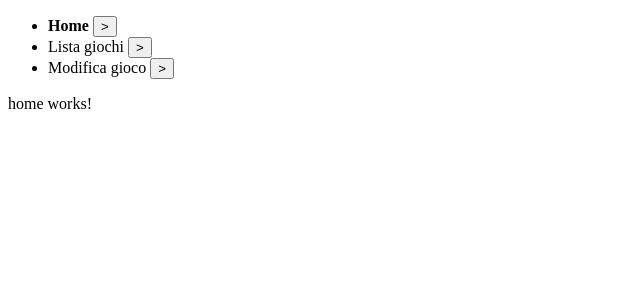
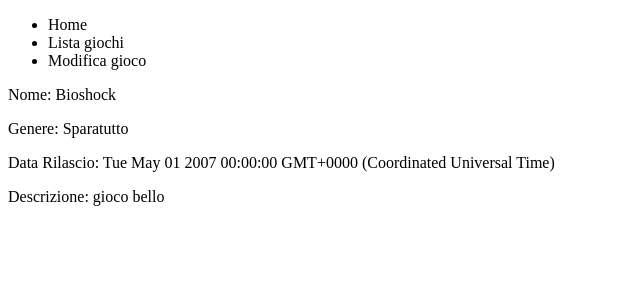
Before and after one commit to LukeSkywa/EsercitazioneBergamo2020, an Angular app: page /portale/detail/1 in a window 1280 px wide. Shown: the top 300 px of the page, without its empty margins (0-640 px from the left). Built offline with nearby package versions, Linux system fonts and the light colour scheme.

Commit message:
aggiunta routing

```diff
--- /dev/null
+++ b/src/app/app-routing.module.ts
@@ -0,0 +1,28 @@
+import { NgModule } from "@angular/core";
+import { RouterModule, Routes } from "@angular/router";
+import { HomeComponent } from './components/home/home.component';
+import { GameListComponent } from './components/game-list/game-list.component';
+import { EditGameComponent } from './components/edit-game/edit-game.component';
+import { GameDetailComponent } from './components/game-detail/game-detail.component';
+import { LoginComponent } from './components/login/login.component';
+
+const appRoutes: Routes = [
+    {
+        path: 'portale', children: [
+            { path: 'home', component: HomeComponent },
+            { path: 'list', component: GameListComponent },
+            { path: 'edit', component: EditGameComponent },
+            { path: 'detail/:id', component: GameDetailComponent },
+        ]
+    },
+    { path: 'login', component: LoginComponent },
+    { path: '', redirectTo: '/login', pathMatch: 'full' }
+];
+
+@NgModule({
+    imports: [
+        RouterModule.forRoot(appRoutes)
+    ],
+    exports: [RouterModule]
+})
+export class AppRoutingModule { }
--- a/src/app/app.component.html
+++ b/src/app/app.component.html
@@ -1,8 +1,2 @@
-<app-menu (selectMenuItem)="componentToShow = $event"></app-menu>
-
-<div [ngSwitch]="componentToShow">
-    <app-home *ngSwitchCase="1"></app-home>
-    <app-game-list *ngSwitchCase="2" (showDetail)="showDetailPage($event)"></app-game-list>
-    <app-edit-game *ngSwitchCase="3"></app-edit-game>
-    <app-game-detail *ngSwitchCase="4" [gameId]="gameIdForDetail"></app-game-detail>
-</div>
+<app-menu></app-menu>
+<router-outlet></router-outlet>
--- a/src/app/app.component.ts
+++ b/src/app/app.component.ts
@@ -6,12 +6,5 @@
   styleUrls: ['./app.component.scss']
 })
 export class AppComponent {
-  componentToShow: number = 1;
-  gameIdForDetail: number;
-
-  showDetailPage(id: number) {
-    this.gameIdForDetail = id;
-    this.componentToShow = 4;
-  }
 
 }
--- a/src/app/components/game-detail/game-detail.component.ts
+++ b/src/app/components/game-detail/game-detail.component.ts
@@ -1,6 +1,7 @@
 import { Component, OnInit, Input } from '@angular/core';
 import { GameItem } from 'src/app/models/game-item.interface';
 import { GameListService } from 'src/app/services/game-list.service';
+import { ActivatedRoute } from '@angular/router';
 
 @Component({
   selector: 'app-game-detail',
@@ -9,15 +10,16 @@
 })
 export class GameDetailComponent implements OnInit {
 
-  @Input()
-  gameId: number;
-
   game: GameItem;
 
-  constructor(private gameListService: GameListService) { }
+  constructor(private gameListService: GameListService, private activatedRoute: ActivatedRoute) { }
 
   ngOnInit(): void {
-    this.game = this.gameListService.getGameItem(this.gameId);
+    this.activatedRoute.paramMap.subscribe(params=>{
+      if(params.get('id') != null){
+        this.game = this.gameListService.getGameItem(Number(params.get('id')));
+      }
+    });
   }
 
 }
--- a/src/app/components/game-list/game-list.component.ts
+++ b/src/app/components/game-list/game-list.component.ts
@@ -1,6 +1,7 @@
 import { Component, OnInit, Output, EventEmitter } from '@angular/core';
 import { GameItem } from 'src/app/models/game-item.interface';
 import { GameListService } from 'src/app/services/game-list.service';
+import { Router } from '@angular/router';
 
 @Component({
   selector: 'app-game-list',
@@ -9,19 +10,16 @@
 })
 export class GameListComponent implements OnInit {
 
-  @Output('showDetail')
-  showDetailEvent: EventEmitter<number> = new EventEmitter();
-
   gameList: GameItem[] = [];
-  constructor(private gameListService: GameListService) {
+  constructor(private gameListService: GameListService, private router: Router) {
     this.gameList = this.gameListService.getGameList();
   }
 
   ngOnInit(): void {
   }
 
-  showDetail(id: number){
-    this.showDetailEvent.emit(id);
+  showDetail(id: number) {
+    this.router.navigateByUrl('/portale/detail/' + id);
   }
 
 }
--- /dev/null
+++ b/src/app/components/login/login.component.html
@@ -0,0 +1 @@
+<p>login works!</p>
--- /dev/null
+++ b/src/app/components/login/login.component.ts
@@ -0,0 +1,15 @@
+import { Component, OnInit } from '@angular/core';
+
+@Component({
+  selector: 'app-login',
+  templateUrl: './login.component.html',
+  styleUrls: ['./login.component.scss']
+})
+export class LoginComponent implements OnInit {
+
+  constructor() { }
+
+  ngOnInit(): void {
+  }
+
+}
--- a/src/app/components/menu/menu.component.html
+++ b/src/app/components/menu/menu.component.html
@@ -1,6 +1,5 @@
 <ul>
-    <li *ngFor="let menuItem of menuList" [class.active]="menuItem.selected">
+    <li *ngFor="let menuItem of menuList" routerLink="{{menuItem.url}}" routerLinkActive="active">
         {{menuItem.description}}
-        <button (click)="selectedComponent(menuItem.id)">></button>
     </li>
 </ul>
--- a/src/app/components/menu/menu.component.ts
+++ b/src/app/components/menu/menu.component.ts
@@ -8,13 +8,10 @@
 })
 export class MenuComponent implements OnInit {
 
-  @Output()
-  selectMenuItem: EventEmitter<number> = new EventEmitter<number>();
-
   menuList: MenuItem[] = [
-    { id: 1, description: 'Home', selected: true},
-    { id: 2, description: 'Lista giochi', selected: false},
-    { id: 3, description: 'Modifica gioco', selected: false}
+    { id: 1, description: 'Home', url: '/portale/home'},
+    { id: 2, description: 'Lista giochi', url: '/portale/list'},
+    { id: 3, description: 'Modifica gioco', url: '/portale/edit'}
   ];
 
   constructor() { }
@@ -22,12 +19,4 @@
   ngOnInit(): void {
   }
 
-  selectedComponent(id: number){
-    for(let menuItem of this.menuList){
-      menuItem.selected = id === menuItem.id;
-    }
-
-    this.selectMenuItem.emit(id);
-  }
-
 }
--- a/src/app/models/menu-item.interface.ts
+++ b/src/app/models/menu-item.interface.ts
@@ -1,5 +1,5 @@
 export interface MenuItem{
     id: number;
     description: string;
-    selected: boolean;
+    url: string;
 }
```
Also changed, not shown: src/app/app.module.ts (+6 -2 lines), src/app/components/login/login.component.scss (added), 1 other file (tests, documents, lock files or other folders).
